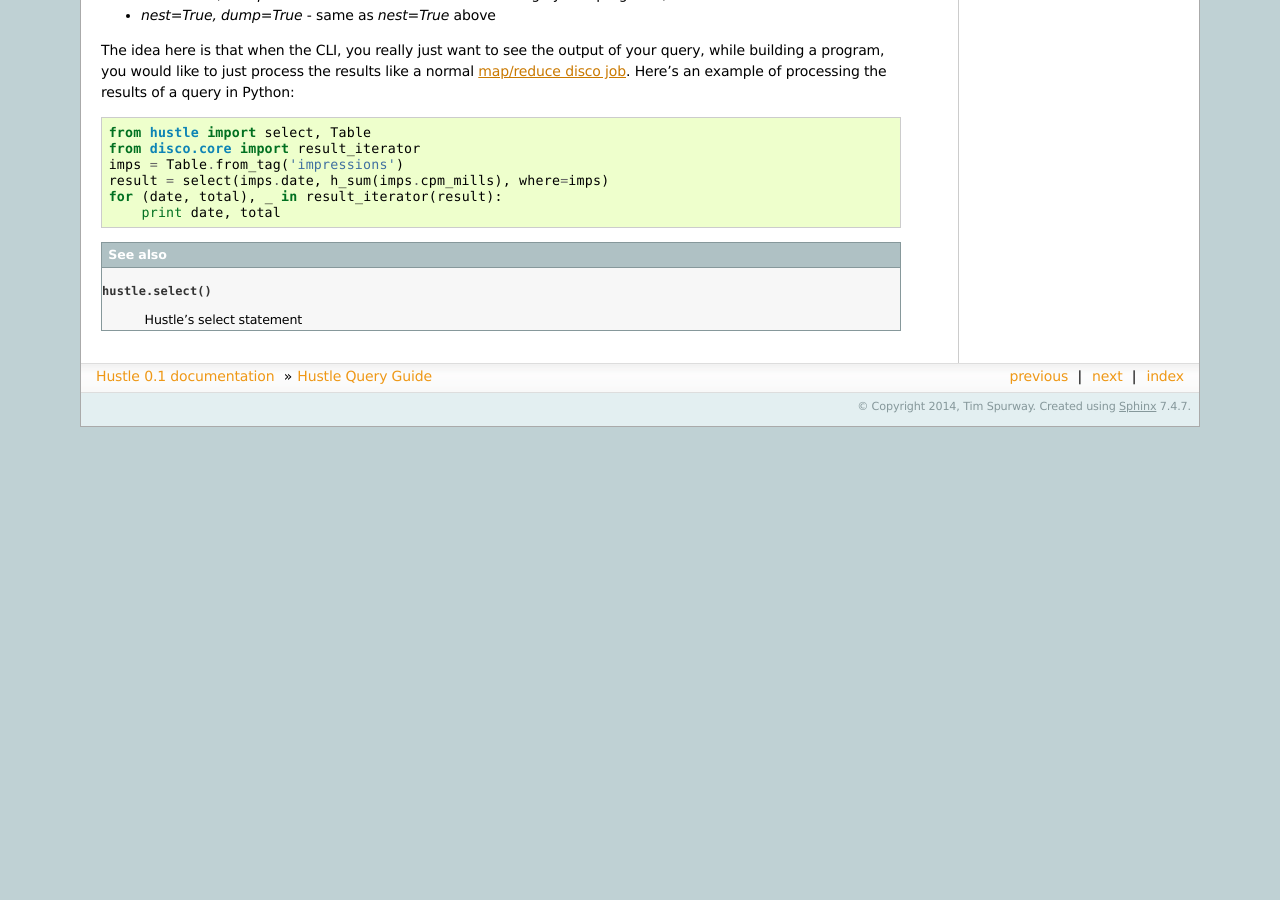
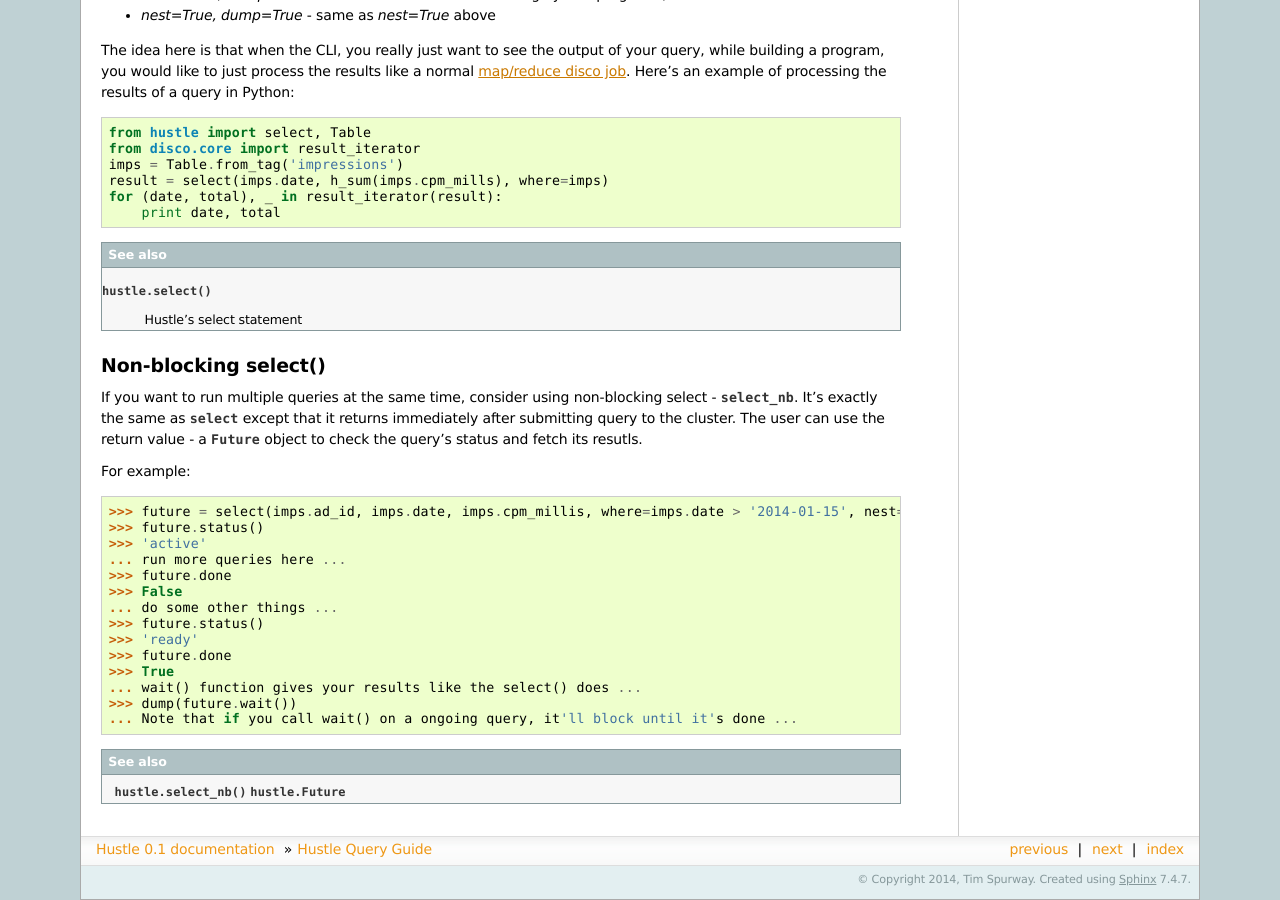
Before and after one commit to tspurway/hustle, a Sphinx documentation site: the page built from doc/howto/query.rst, in a window 1280 px wide and 900 px high, scrolled down 3897 px. Built offline with Sphinx 7.4.7, drawn with Linux system fonts in a browser that asks for light colours; before the commit the page ends 4324 px from its top, so only the background shows below that; some of the changed text lies outside the part shown.

Commit message:
Add more docs for non-blocking select

```diff
--- a/doc/howto/query.rst
+++ b/doc/howto/query.rst
@@ -206,6 +206,7 @@ Consider the following queries::
 Note how we can query once into a temporary table, then query multiple times from this table.  This supports an
 exploratory style, where (possibly) expensive queries can be saved and then arbitrarily queried again.
 
+
 select() Return Values
 ----------------------
 
@@ -234,3 +235,30 @@ an example of processing the results of a query in Python::
 
     :func:`hustle.select`
         Hustle's select statement
+
+
+Non-blocking select()
+---------------------
+If you want to run multiple queries at the same time, consider using non-blocking select - :func:`select_nb <hustle.select_nb>`. It's exactly the same as :func:`select <hustle.select>` except that it returns immediately after submitting query to the cluster. The user can use the return value - a :class:`Future <hustle.Future>` object to check the query's status and fetch its resutls.
+
+For example::
+
+    >>> future = select(imps.ad_id, imps.date, imps.cpm_millis, where=imps.date > '2014-01-15', nest=True)
+    >>> future.status()
+    >>> 'active'
+    ... run more queries here ...
+    >>> future.done
+    >>> False
+    ... do some other things ...
+    >>> future.status()
+    >>> 'ready'
+    >>> future.done
+    >>> True
+    ... wait() function gives your results like the select() does ...
+    >>> dump(future.wait())
+    ... Note that if you call wait() on a ongoing query, it'll block until it's done ...
+
+.. seealso::
+
+    :func:`hustle.select_nb`
+    :class:`hustle.Future`
```
